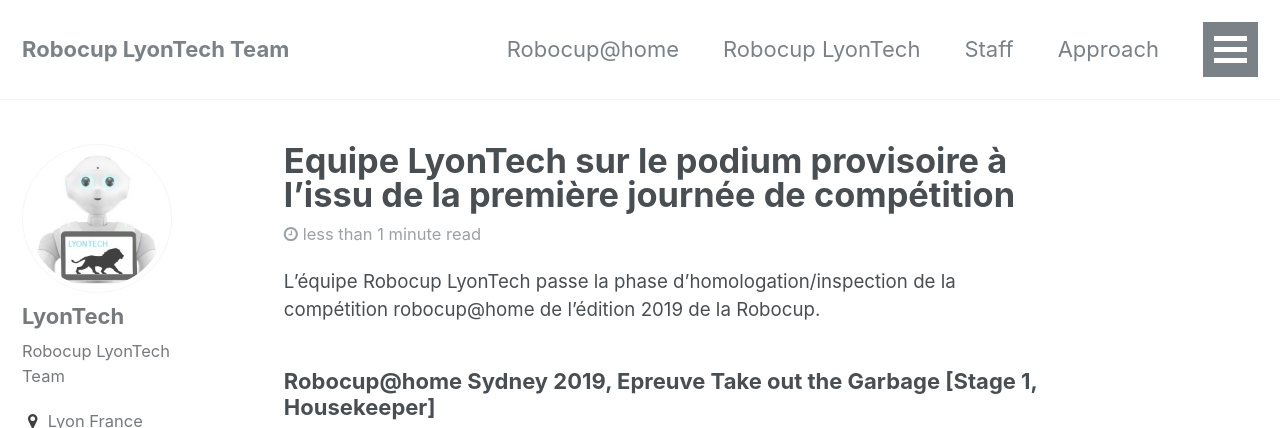
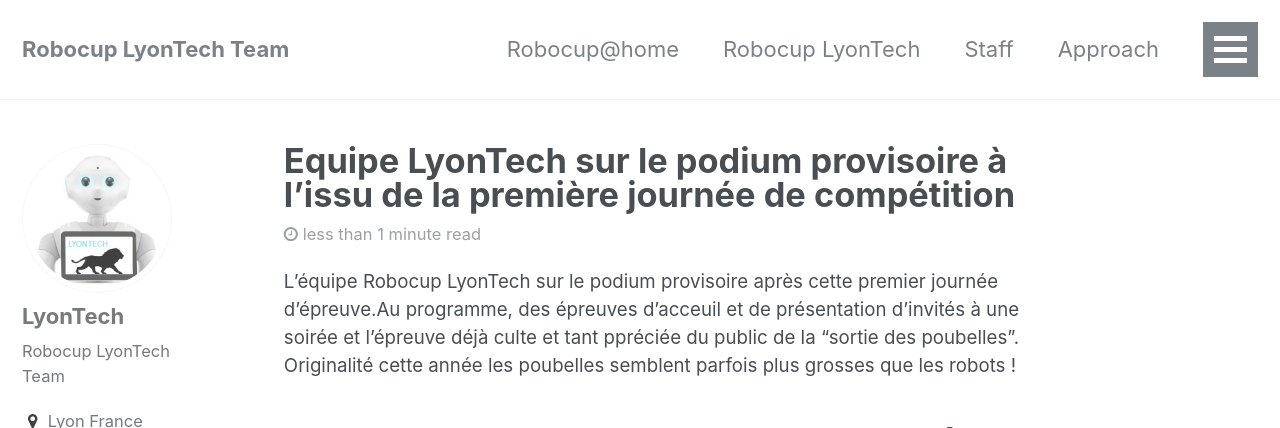
Before and after one commit to Robocup-Lyontech/Robocup-Lyontech.github.io, a Jekyll site: the page built from _posts/2019-07-04-Jour1.md, in a window 1280 px wide and 900 px high, cut to the strip 0-428 px from the top of the window. Built offline with Jekyll 4.4.1, drawn with Linux system fonts in a browser that asks for light colours.

Commit message:
Update 2019-07-04-Jour1.md

```diff
--- a/_posts/2019-07-04-Jour1.md
+++ b/_posts/2019-07-04-Jour1.md
@@ -10,7 +10,8 @@
 ---
 
 
-L’équipe Robocup LyonTech passe la phase d'homologation/inspection de la compétition  robocup@home de l'édition 2019 de la Robocup.
+L’équipe Robocup LyonTech sur le podium provisoire après cette premier journée d'épreuve.Au programme, des épreuves d'acceuil et de présentation d'invités à une soirée et l'épreuve déjà culte et tant ppréciée du public de la "sortie des poubelles".
+Originalité cette année les poubelles semblent parfois plus grosses que les robots !
 
 
 ### Robocup@home Sydney 2019, Epreuve Take out the Garbage [Stage 1, Housekeeper] ###
```
